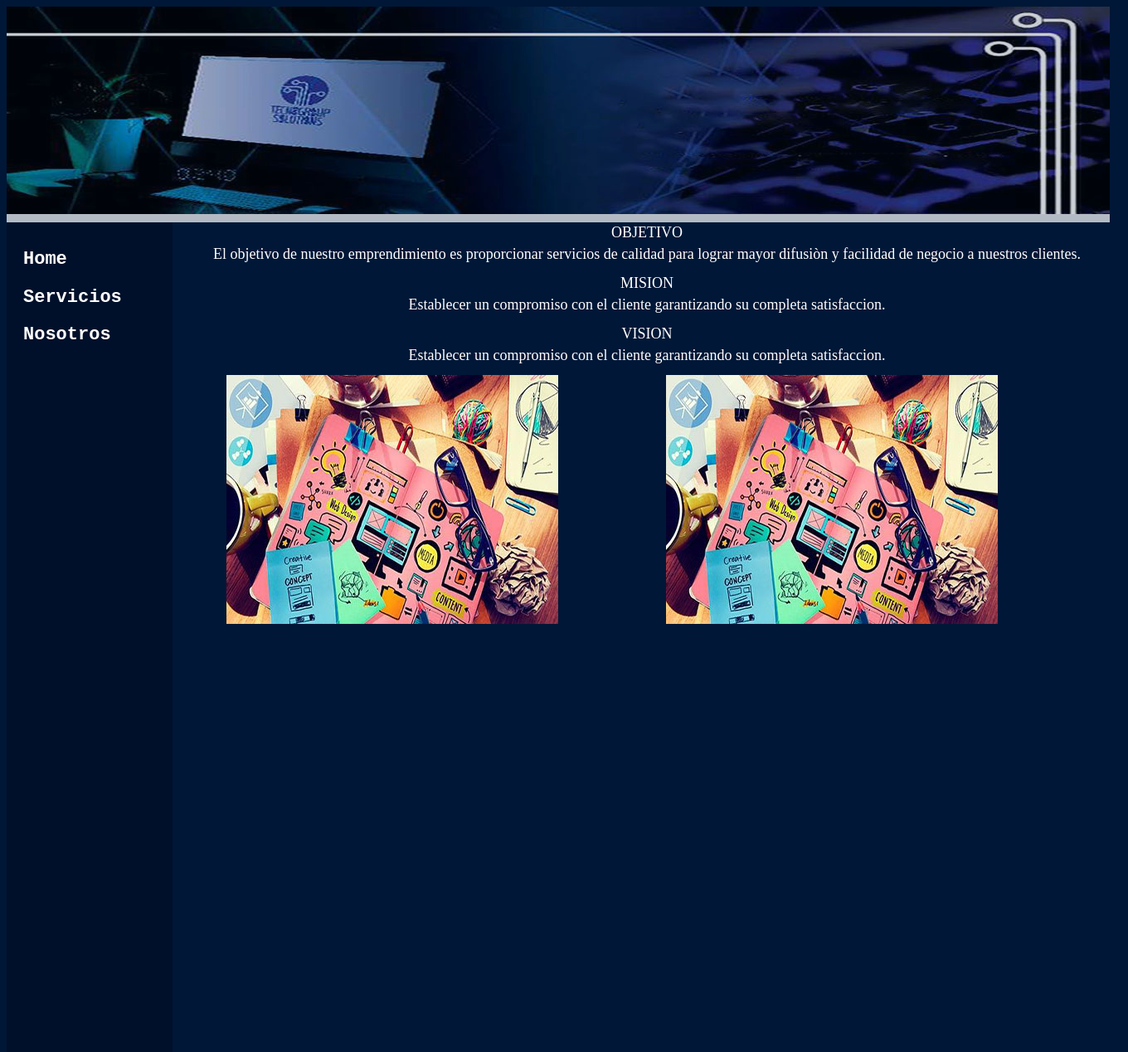
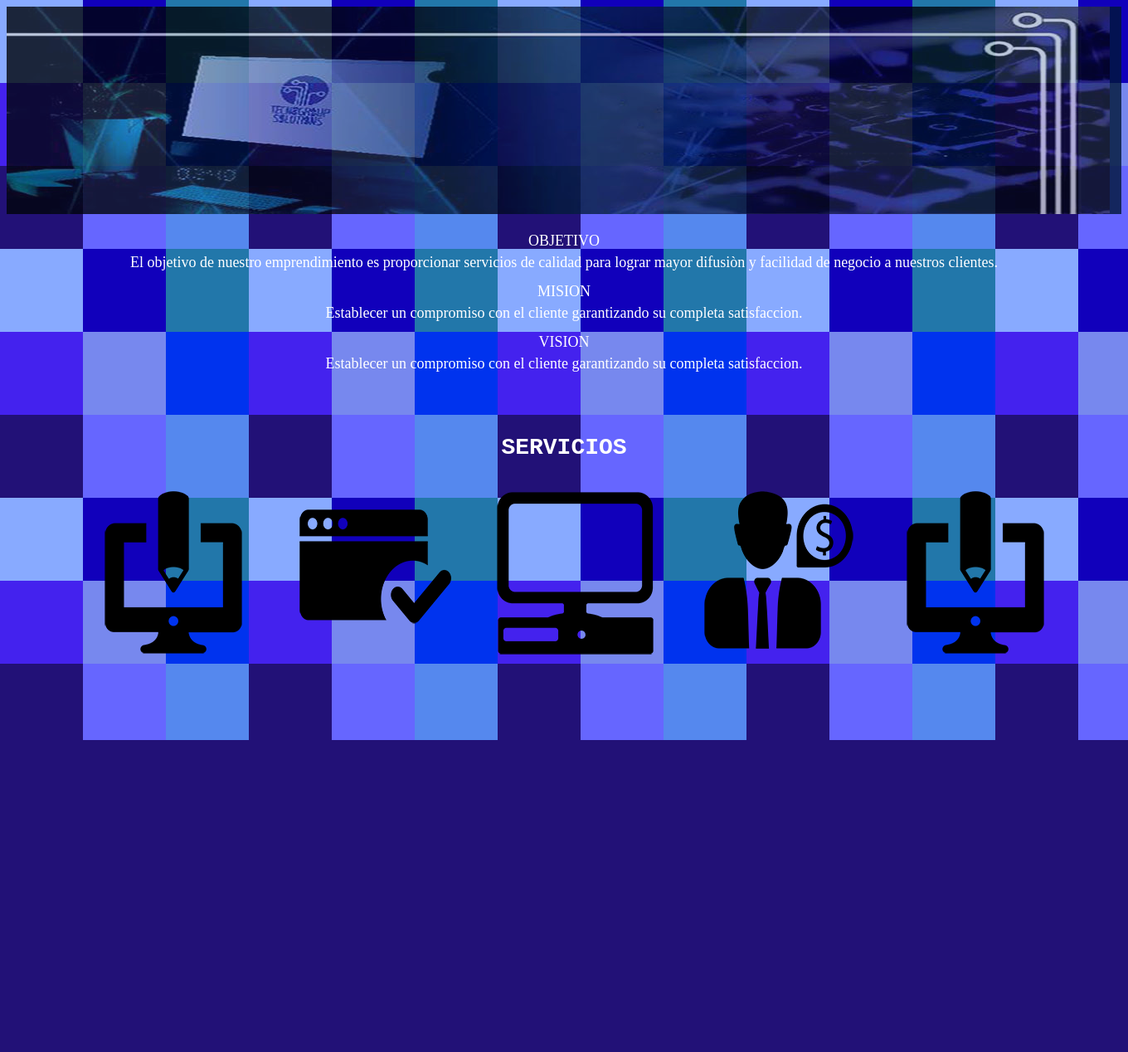
Before and after one commit to TecnoGroup/miWeb, a PHP site: page / in a window 1360 px wide. Shown: the whole page at 83% size. After the commit the page ends 892 px from the top, so only its background shows below. Run offline with PHP 8.4, Linux system fonts and the light colour scheme.

Commit message:
Add files via upload

```diff
--- a/public_html/css/style.css
+++ b/public_html/css/style.css
@@ -1,21 +1,31 @@
 body {
 	color:#FFF;
-	background:#001737;
+	background:#4422EE;
 	font-size: 16px;
 	line-height: 1.6em;
 	font-weight: 300;
 	text-shadow: none;
+	background-image:url(../images/fondo.png);
+	background-repeat:repeat;
 }
+.titulo{
+	font-family:"Courier New", Courier, monospace;
+	font-size:28px;
+	text-align:center;
+	font-weight:bold;
+	margin-top:50px;
+	margin-bottom:20px;
+	}
 #menu{
 	float:left;
-	width:200px;
-	height:1000px;
+	height:30px;
 	font-size:22px;
 	background-color:#00102A;
 	color:#CCC;
 }
 #cabecera{
 	background:#001737;
+	opacity:0.8;
 
 }
 #img {
@@ -72,12 +82,11 @@ ul#menuu li a span{
 ul#menuu li a:hover span{
 	transform: translatex(100%);
 }
-#prol{
-
-}
 .container {
   padding-right: 15px;
   padding-left: 15px;
+  padding-top: 15px;
+  padding-bottom: 15px;
   margin-right: auto;
   margin-left: auto;
 }
@@ -103,8 +112,8 @@ ul#menuu li a:hover span{
   margin-left: auto;
 }
 .row {
-  margin-right: -15px;
-  margin-left: -15px;
+  	margin-right: -50px;
+  	margin-left: -50px;
 }
 .col-xs-1, .col-sm-1, .col-md-1, .col-lg-1, .col-xs-2, .col-sm-2, .col-md-2, .col-lg-2, .col-xs-3, .col-sm-3, .col-md-3, .col-lg-3, .col-xs-4, .col-sm-4, .col-md-4, .col-lg-4, .col-xs-5, .col-sm-5, .col-md-5, .col-lg-5, .col-xs-6, .col-sm-6, .col-md-6, .col-lg-6, .col-xs-7, .col-sm-7, .col-md-7, .col-lg-7, .col-xs-8, .col-sm-8, .col-md-8, .col-lg-8, .col-xs-9, .col-sm-9, .col-md-9, .col-lg-9, .col-xs-10, .col-sm-10, .col-md-10, .col-lg-10, .col-xs-11, .col-sm-11, .col-md-11, .col-lg-11, .col-xs-12, .col-sm-12, .col-md-12, .col-lg-12 {
   position: relative;
@@ -862,20 +871,22 @@ p {
 }
 .card {
 	height: 300px;
-	width:  400px;
+	width:  300px;
+	margin-top: 20px;
 }
 .card .front{
 	text-align: center;
 	font-size: 30px;
 	font-weight: 100;
-	background-color:#06C;
-	width: 50px;
-	height: 50px;
+
+	width: 40px;
+	height: 40px;
 }
 
 .card .back{
 	text-align: center;
 	font-size: 30px;
 	font-weight: 100;
-	background-color: #eee;
+	width: 50px;
+	height: 50px;
 }
--- a/public_html/index.php
+++ b/public_html/index.php
@@ -3,27 +3,20 @@
 <head>
 <meta http-equiv="Content-Type" content="text/html; charset=utf-8" />
 <title>TecnoGroup Solutions</title>
+<link rel="stylesheet" type="text/css" href="css/style.css"/>
 <script type="text/javascript" src="js/jquery-3.3.1.min.js"></script>
-<script type="text/javascript" src="js/custom.js"></script>
 <script type="text/javascript" src="js/flip.js"></script>
 <script type="text/javascript" src="js/jquery.flip.js"></script>
 <script type="text/javascript" src="js/jquery.flip.min.js"></script>
-<script>
-$(document).ready(function(){
-$(".card").flip({
-  axis: 'y',
-  trigger: 'hover'
-});
-});
-</script>
+<script type="text/javascript" src="js/custom.js"></script>
 
-<link rel="stylesheet" type="text/css" href="css/style.css"/>
 </head>
     <div id="cabecera">
         <img src="images/logo.jpg" id="img"/>
     </div>
 <body>
-    <div style="background-color:#FFF;height:10px;opacity:0.7;width:1330px"></div>
+    <div id="menu"></div>
+    <!--
 	<div id="menu">
     <ul id="menuu">
         <li><a href="#" title="Home"><span>Home</span></a></li>
@@ -31,8 +24,9 @@ $(".card").flip({
         <li><a href="#" title="Nosotros"><span>Nosotros</span></a></li>
     </ul>
     </div>
-    <div id="prol">
-        <div align="center" style="font-size:18px">OBJETIVO
+    -->
+    <div>
+        <div align="center" style="font-size:18px;margin-top:20px">OBJETIVO
             <p>
             El objetivo de nuestro emprendimiento es proporcionar servicios de calidad para lograr mayor difusiòn y facilidad de negocio a nuestros clientes.
             </p>
@@ -48,22 +42,53 @@ $(".card").flip({
             </p>
         </div>
     </div>
-    <div class="container" align="center">
+    <div class="container">
+    <div class="titulo">SERVICIOS</div>
        	<div class="row">
-            <div class="col-xs-3 col-sm-4 col-md-5">
+            <div class="col-xs-1 col-sm-4 col-md-2">
                 <div class="card">
                   <div class="front">
-                   	<img src="images/diseñograf400x300.jpg" />
+                   	<img src="images/diseño.png" />
                   </div>
                   <div class="back">
-                    Back content
+                    Diseño Grafico
                   </div>
                 </div>
             </div>
-			<div class="col-xs-3 col-sm-4 col-md-5">
+			<div class="col-xs-1 col-sm-4 col-md-2">
                 <div class="card">
                   <div class="front">
-                   	<img src="images/diseñograf400x300.jpg" />
+                   	<img src="images/apps.png" />
+                  </div>
+                  <div class="back">
+                    Aplicaciones Web
+                  </div>
+                </div>
+			</div>
+            <div class="col-xs-1 col-sm-4 col-md-2">
+                <div class="card">
+                  <div class="front">
+                    <img src="images/desktop.png" />
+                  </div>
+                  <div class="back">
+                    Aplicaciones de Escritorio
+                  </div>
+                </div>
+            </div>
+            <div class="col-xs-1 col-sm-4 col-md-2">
+                <div class="card">
+                  <div class="front">
+                   	<img src="images/consultant.png" />
+                  </div>
+                  <div class="back">
+                  Asesoria
+                  </div>
+                </div>
+            </div>
+            <div class="col-xs-1 col-sm-4 col-md-2">
+                <div class="card">
+                  <div class="front">
+                   	<img src="images/diseño.png" />
                   </div>
                   <div class="back">
                     Back content
```
Also changed, not shown: public_html/js/custom.js (+6 -90 lines), public_html/js/custom.php (added, +123 -0 lines), public_html/images/apps.png (added), public_html/images/apps400x400.png (added), public_html/images/consultant.png (added), public_html/images/desktop.png (added), public_html/images/desktop400x400.png (added), public_html/images/dg.jpg (added), public_html/images/diseño.png (added), public_html/images/diseño400x400.png (added), public_html/images/diseñograf200x200.jpg (added), public_html/images/diseñograf300x200.jpg (added), public_html/images/fondo.png (added). Lines whose indentation alone changed are shown as unchanged.
